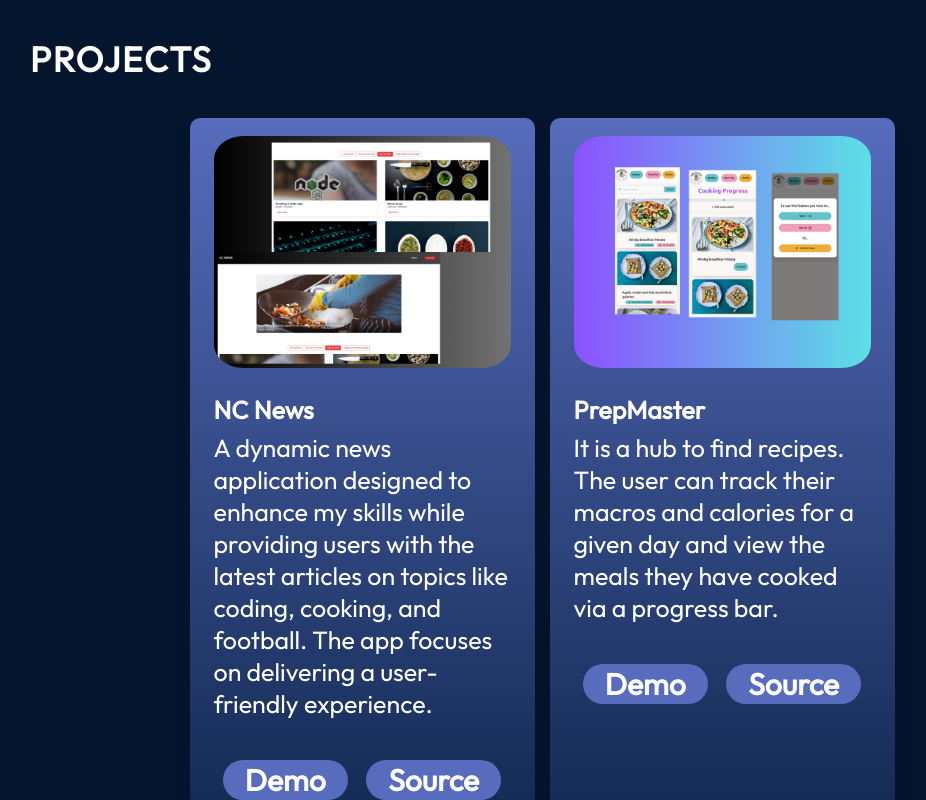
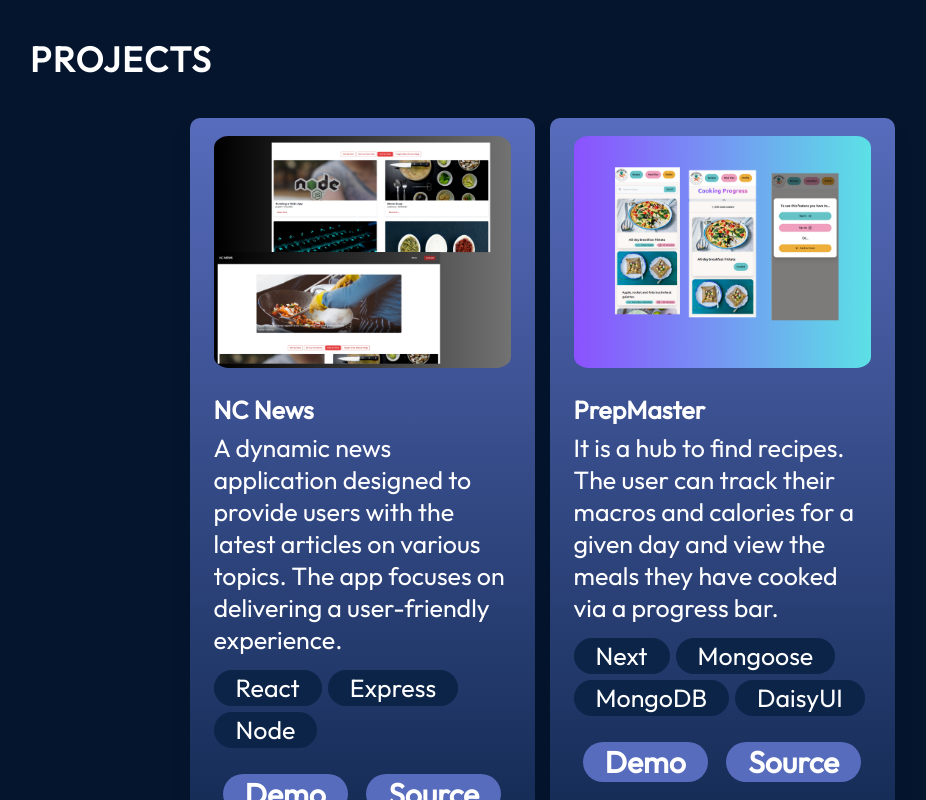
Before and after one commit to OpaogunProsper/my-portfolio, a React (Vite) app: page / in a window 1280 px wide. Shown: the part 2440-3240 px from the top of the page, without its empty margins (98-1024 px from the left). Built offline with nearby package versions, Linux system fonts and the light colour scheme.

Commit message:
Project skills

```diff
--- a/src/components/ProjectCard.jsx
+++ b/src/components/ProjectCard.jsx
@@ -12,9 +12,10 @@ const ProjectCard = ({ project }) => {
       <p className={styles.description}>{project.description}</p>
       <ul className={styles.skills}>
         {project.skills.map((skill, id) => {
+            return(
           <li key={id} className={styles.skill}>
             {skill}
-          </li>;
+          </li>)
         })}
       </ul>
       <div className={styles.links}>
--- a/src/components/ProjectCard.module.css
+++ b/src/components/ProjectCard.module.css
@@ -8,12 +8,12 @@
   box-shadow: 0 16px 14px 0 #04152d;
   padding: 18px 24px;
   max-width: 345px;
-  height: 700px;
+  height: 715px;
 }
 
 .image {
   margin-bottom: 26px;
-  border-radius: 10%;
+  border-radius: 5%;
 }
 
 .title {
--- a/src/components/data/projects.json
+++ b/src/components/data/projects.json
@@ -2,7 +2,7 @@
   {
     "title": "NC News",
     "imageSrc": "projects/ncenews.png",
-    "description": "A dynamic news application designed to enhance my skills while providing users with the latest articles on topics like coding, cooking, and football. The app focuses on delivering a user-friendly experience.",
+    "description": "A dynamic news application designed to provide users with the latest articles on various topics. The app focuses on delivering a user-friendly experience.",
     "skills": ["React", "Express", "Node"],
     "demo": "https://ncatnews.netlify.app/",
     "source": "https://github.com/OpaogunProsper/fe-nc-news"
@@ -19,6 +19,6 @@
     "title": "Car Detailing App",
     "imageSrc": "projects/detailing.jpeg",
     "description": "Coming soon...",
-    "skills": ["React", "Express", "Node"]
+    "skills": ["React Native", "Express", "Node"]
   }
 ]
```
